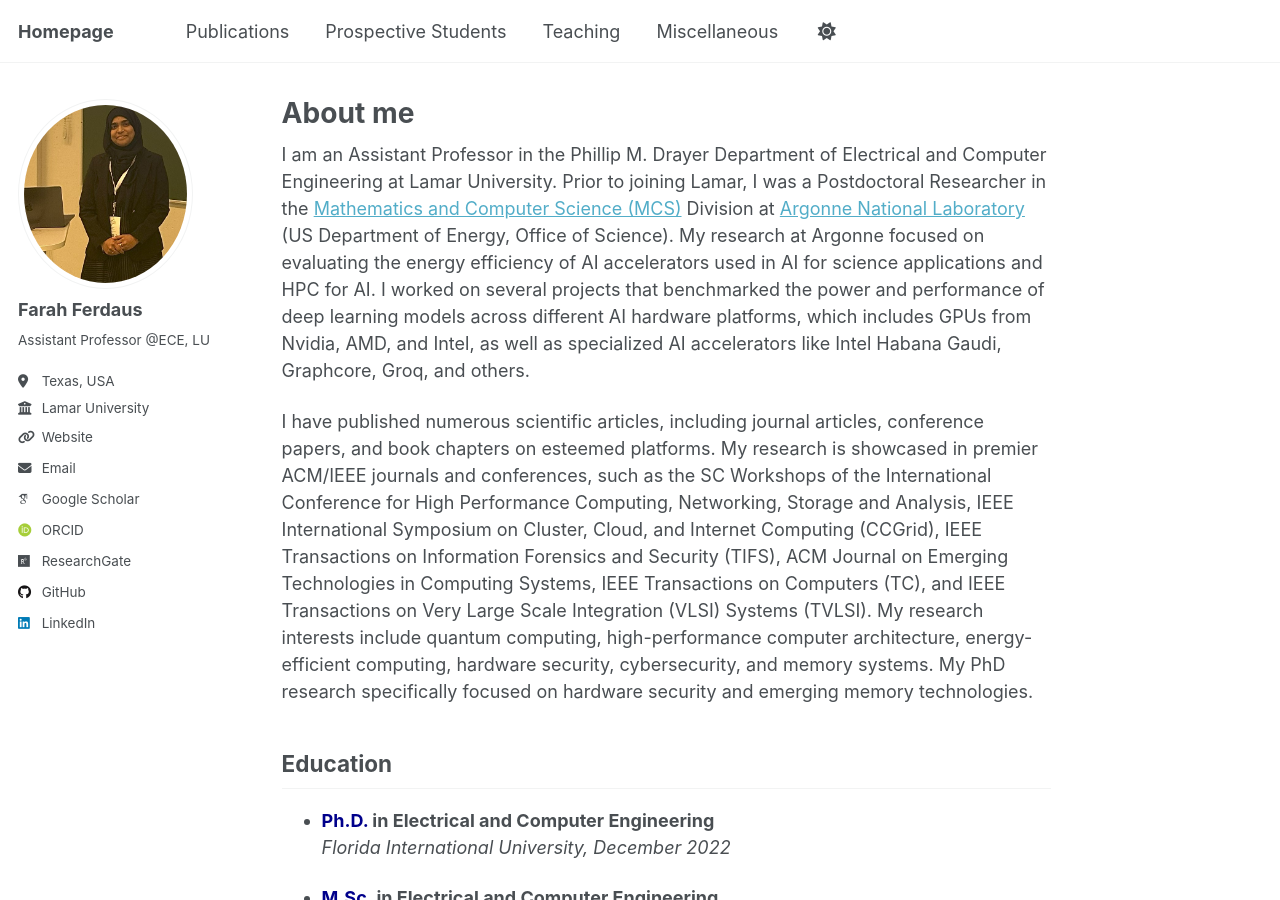
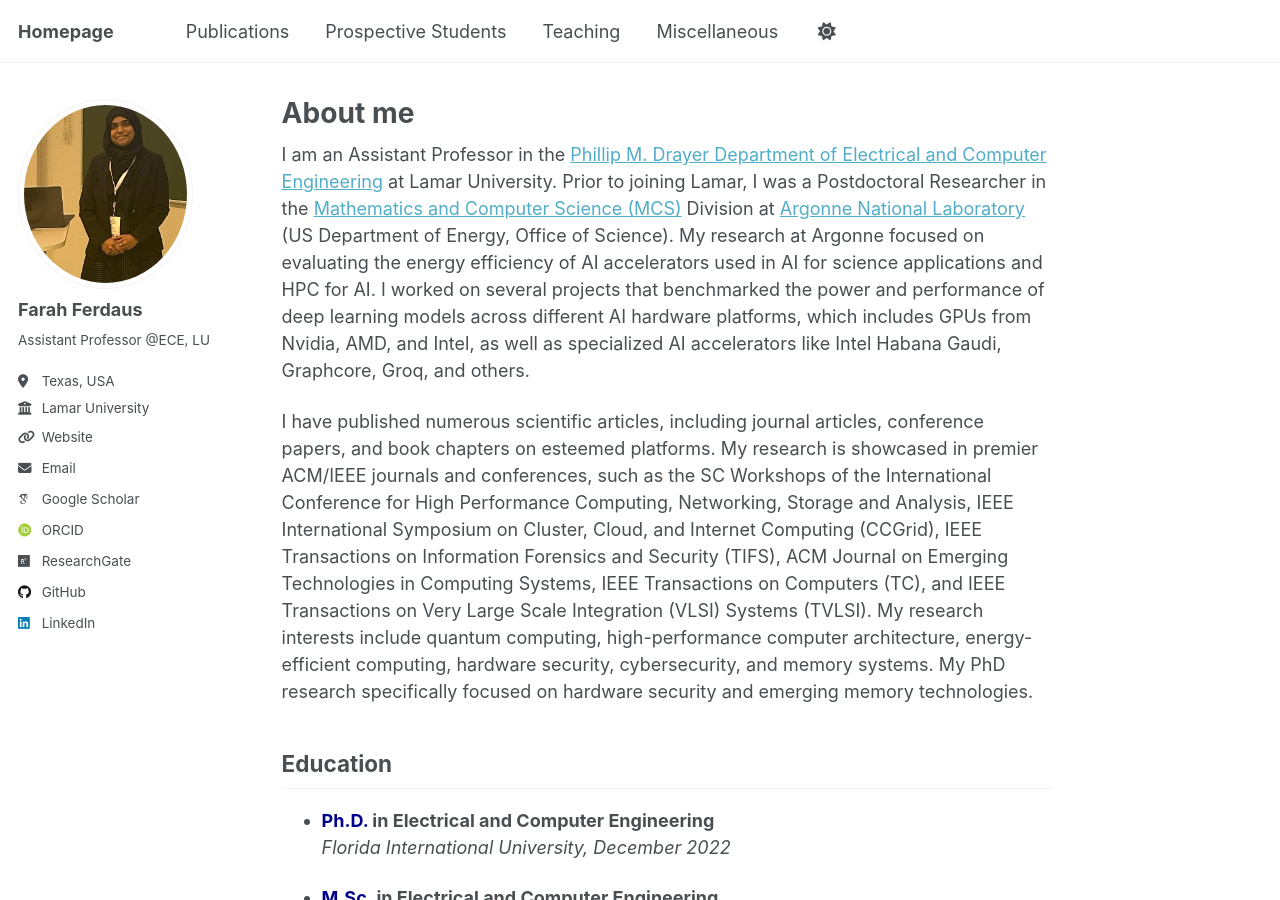
Before and after one commit to fferdaus/fferdaus.github.io, a Jekyll site: the page built from _pages/about.md, in a window 1280 px wide and 900 px high. Built offline with Jekyll 4.4.1, drawn with Linux system fonts in a browser that asks for light colours; some web fonts are replaced; part of the change alters nothing that is shown.

```diff
--- a/_pages/about.md
+++ b/_pages/about.md
@@ -8,7 +8,7 @@ redirect_from:
 ---
 
 
-I am an Assistant Professor in the Phillip M. Drayer Department of Electrical and Computer Engineering at Lamar University. Prior to joining Lamar, I was a Postdoctoral Researcher in the [Mathematics and Computer Science (MCS)](https://www.anl.gov/mcs) Division at [Argonne National Laboratory](https://www.anl.gov/) (US Department of Energy, Office of Science). My research at Argonne focused on evaluating the energy efficiency of AI accelerators used in AI for science applications and HPC for AI. I worked on several projects that benchmarked the power and performance of deep learning models across different AI hardware platforms, which includes GPUs from Nvidia, AMD, and Intel, as well as specialized AI accelerators like Intel Habana Gaudi, Graphcore, Groq, and others.
+I am an Assistant Professor in the [Phillip M. Drayer Department of Electrical and Computer Engineering](https://www.lamar.edu/engineering/electrical/faculty-and-staff/) at Lamar University. Prior to joining Lamar, I was a Postdoctoral Researcher in the [Mathematics and Computer Science (MCS)](https://www.anl.gov/mcs) Division at [Argonne National Laboratory](https://www.anl.gov/) (US Department of Energy, Office of Science). My research at Argonne focused on evaluating the energy efficiency of AI accelerators used in AI for science applications and HPC for AI. I worked on several projects that benchmarked the power and performance of deep learning models across different AI hardware platforms, which includes GPUs from Nvidia, AMD, and Intel, as well as specialized AI accelerators like Intel Habana Gaudi, Graphcore, Groq, and others.
 
 <!--She earned her Ph.D. in Fall 2022 from the Department of Electrical and Computer Engineering at Florida International University and her M.Sc. in Fall 2018 from the University of New Hampshire. Earlier, Farah received her B.Sc. in Electrical and Electronic Engineering from the Bangladesh University of Engineering and Technology (BUET) in September 2015. Before starting her graduate studies, Farah worked as an electrical safety engineer at Stichting Bangladesh Accord Foundation for a year and a half.-->
 
```
